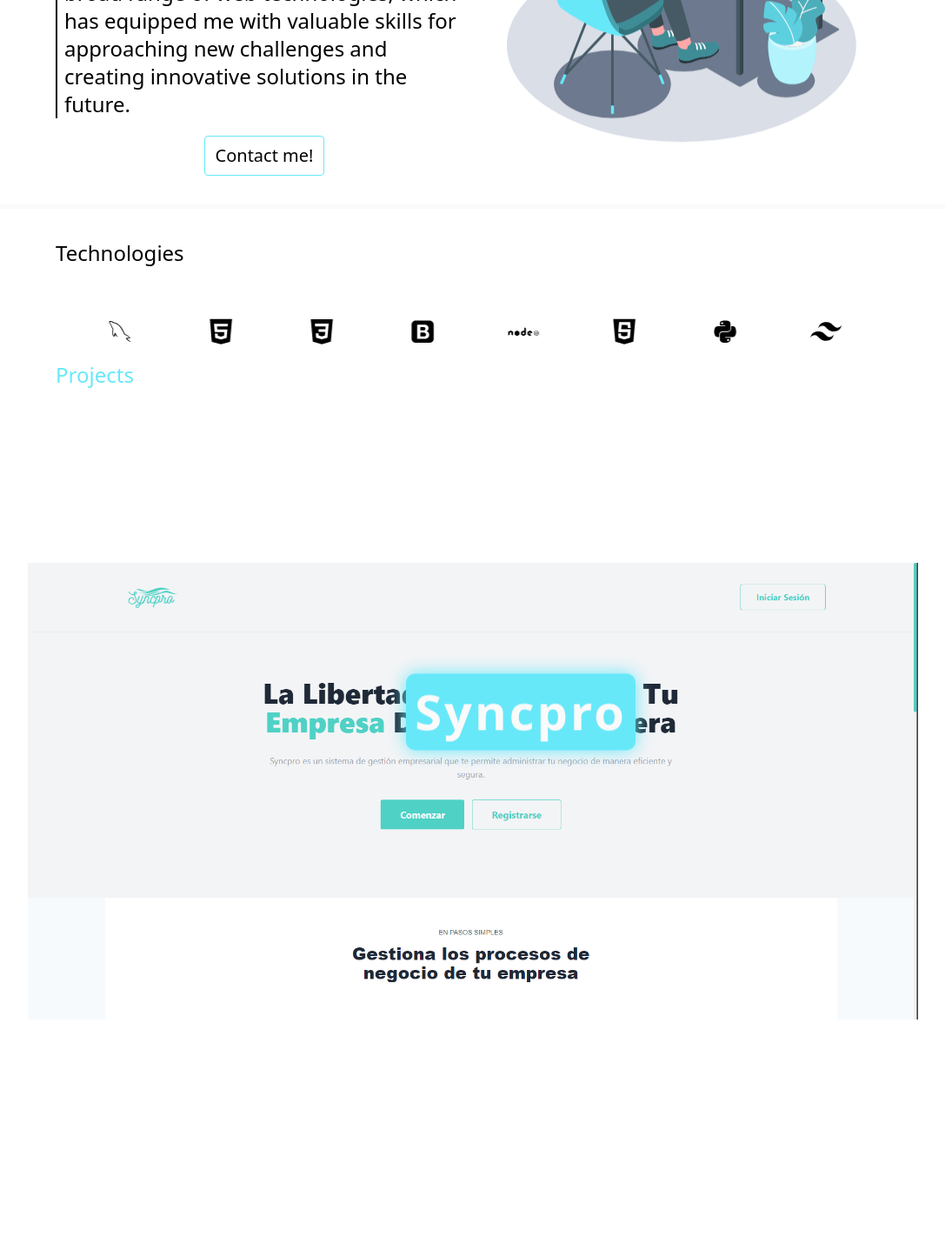
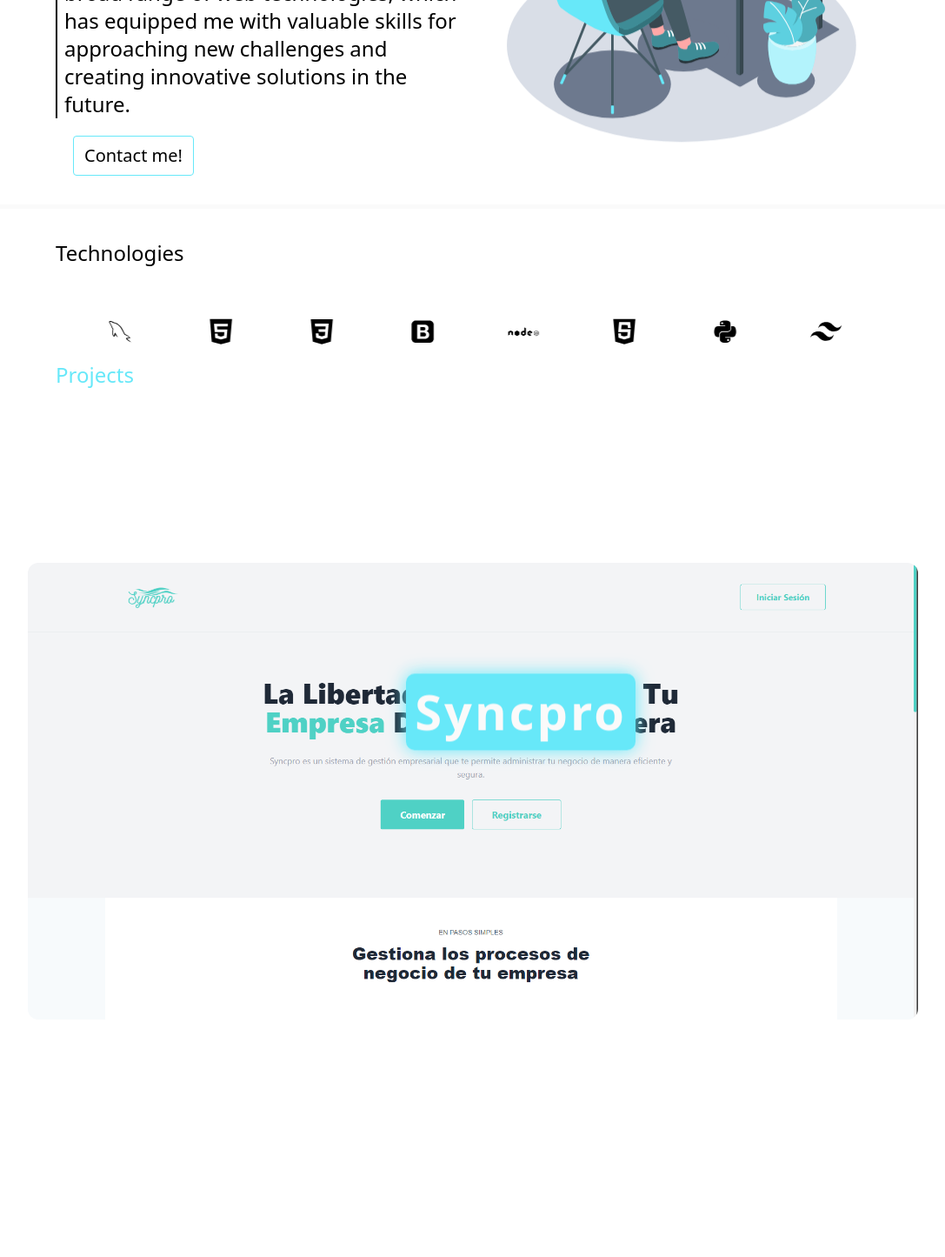
Before and after one commit to MarionMBC/portfolio-react, a React (Create React App) app: page / in a window 1280 px wide. Shown: the part 460-1905 px from the top of the page at 87% size, without its empty margins (96-1183 px from the left). Built offline with nearby package versions, Linux system fonts and the light colour scheme.

Commit message:
Proyecto

```diff
--- a/src/components/Scroll/ImageScroll.js
+++ b/src/components/Scroll/ImageScroll.js
@@ -8,8 +8,7 @@
     motion,
     useScroll,
     useSpring,
-    useTransform,
-    MotionValue
+    useTransform
 } from "framer-motion";
 
 function useParallax(value, distance) {
@@ -22,9 +21,9 @@
     const y = useParallax(scrollYProgress, 300);
 
     return (
-        <section className="section__scroll ">
+        <section className="section__scroll">
             <div ref={ref}>
-                <img className="img__scroll" src={img} alt="A London skyscraper" />
+                <img className="img__scroll rounded-xl" src={img} alt="A London skyscraper" />
             </div>
             <motion.h2 className="h2__scroll" style={{ y }}>{name}</motion.h2>
         </section>
--- a/src/pages/HomeScreen.jsx
+++ b/src/pages/HomeScreen.jsx
@@ -37,7 +37,7 @@
                             </section>
                             <motion.div
                                 ref={constraintsRef}
-                                className='flex place-content-center place-items-center overflow-hidden'
+                                className='flex place-items-center overflow-hidden'
                             >
                                 <motion.div
 
```
